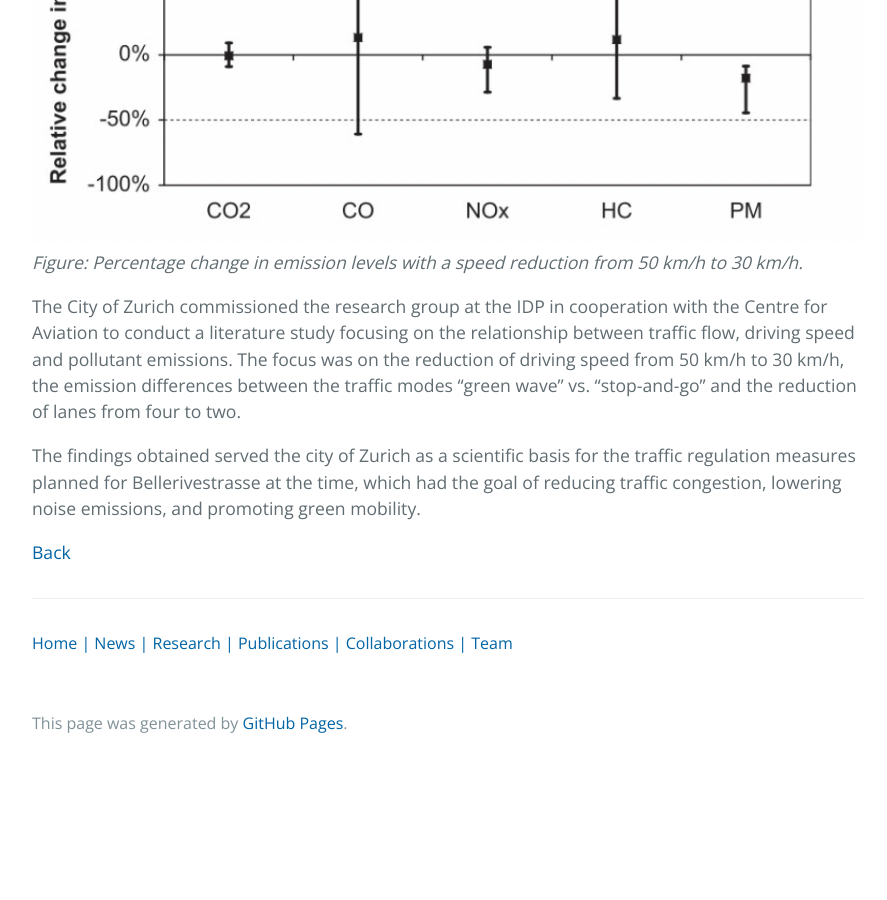
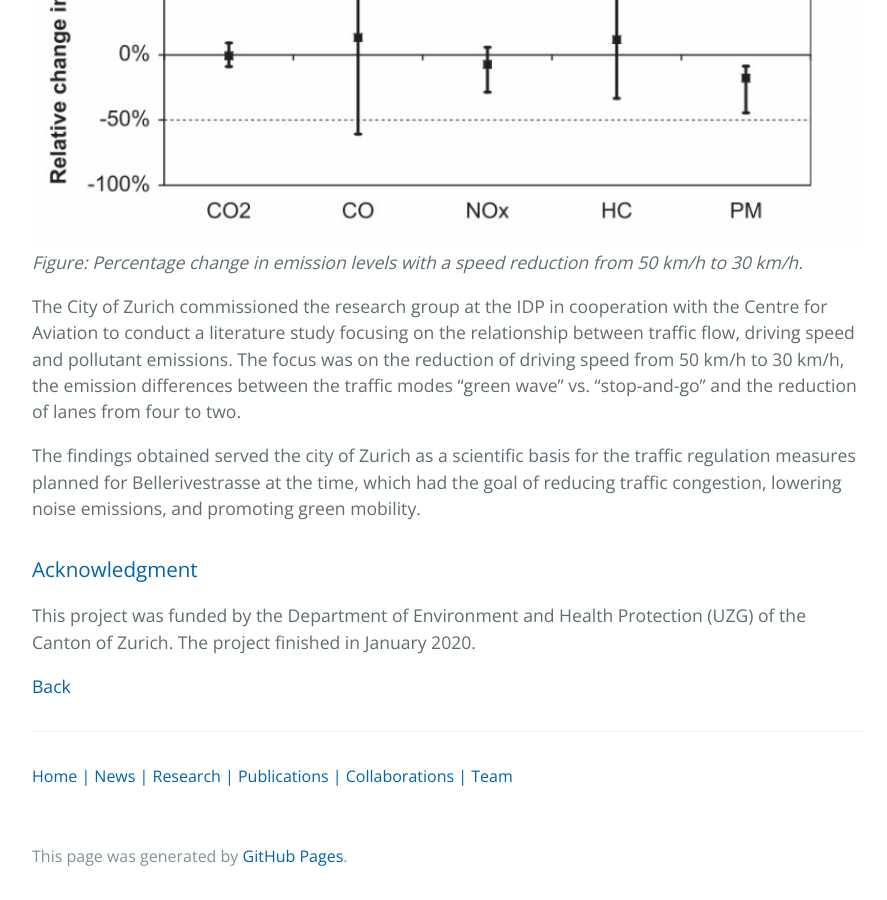
Before and after one commit to CyberneticLearningSystems/CyberneticLearningSystems.github.io, a Jekyll site: the page built from pages/projects/stadtprojekt-zurich.md, in a window 1280 px wide and 900 px high, scrolled down 859 px. Shown: the whole window, without its empty margins (192-1079 px from the left). Built offline with Jekyll 4.4.1, drawn with Linux system fonts in a browser that asks for light colours; before the commit the page ends 1626 px from its top, so only the background shows below that.

Commit message:
Acknowledgments added

```diff
--- a/pages/projects/stadtprojekt-zurich.md
+++ b/pages/projects/stadtprojekt-zurich.md
@@ -13,4 +13,7 @@ The City of Zurich commissioned the research group at the IDP in cooperation wit
 
 The findings obtained served the city of Zurich as a scientific basis for the traffic regulation measures planned for Bellerivestrasse at the time, which had the goal of reducing traffic congestion, lowering noise emissions, and promoting green mobility.
 
+### Acknowledgment
+This project was funded by the Department of Environment and Health Protection (UZG) of the Canton of Zurich. The project finished in January 2020.
+
 [Back](https://isandaiinaviation.github.io/pages/research.html)
```
Also changed, not shown: pages/projects/airline-profit.md (+1 -0 lines), pages/projects/urban-climate.md (+4 -0 lines), pages/projects/vertiport-simulation.md (+3 -0 lines).
